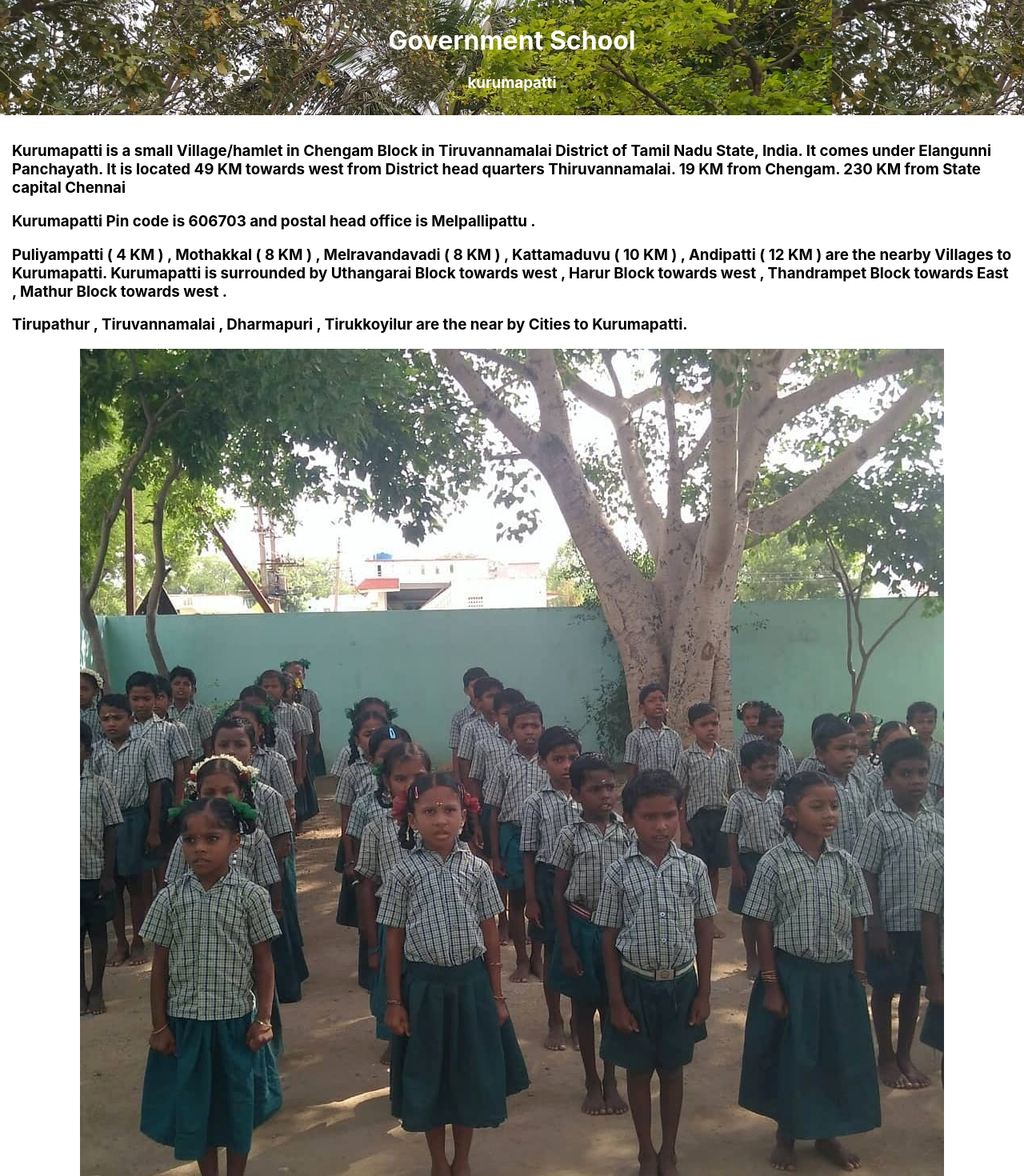
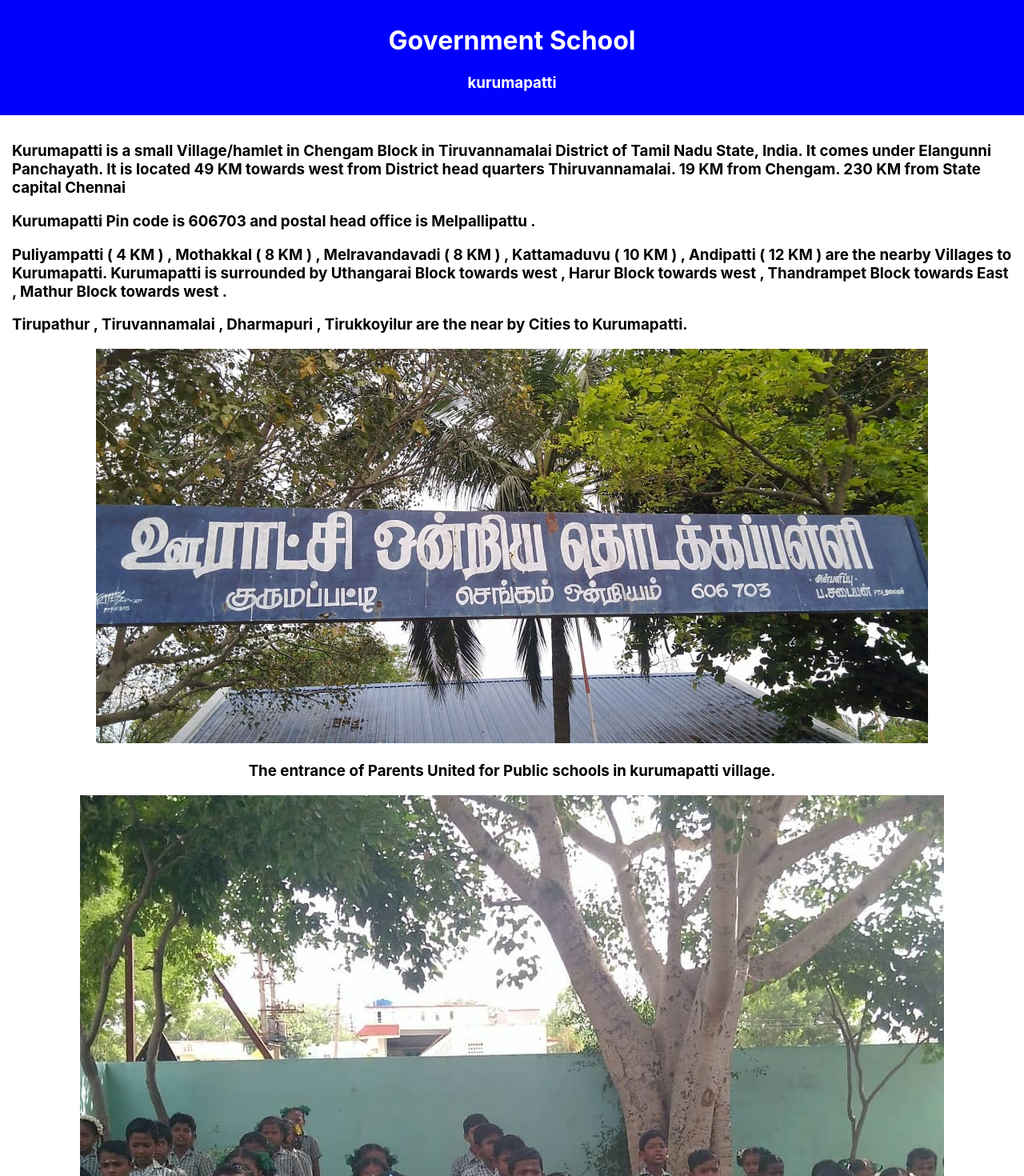
Before and after one commit to Kurumapattigovtschool/super-duper-waddle, a React (Create React App) app: page / in a window 1280 px wide. Shown: the top 1470 px of the page at 80% size. Built offline with nearby package versions, Linux system fonts and the light colour scheme.

Commit message:
Update App.js

```diff
--- a/src/App.js
+++ b/src/App.js
@@ -6,7 +6,7 @@ function App() {
   return (
   <>
 
-    <div class="header" style={{ backgroundImage: "url(/7.png)" }}>
+    <div class="header" style={{ backgroundColor: "blue" }}>
         <h1>Government School</h1>
             <h3>kurumapatti</h3>
     </div>
@@ -18,6 +18,12 @@ function App() {
 <h3>Puliyampatti ( 4 KM ) , Mothakkal ( 8 KM ) , Melravandavadi ( 8 KM ) , Kattamaduvu ( 10 KM ) , Andipatti ( 12 KM ) are the nearby Villages to Kurumapatti. Kurumapatti is surrounded by Uthangarai Block towards west , Harur Block towards west , Thandrampet Block towards East , Mathur Block towards west .</h3>
 
 <h3>Tirupathur , Tiruvannamalai , Dharmapuri , Tirukkoyilur are the near by Cities to Kurumapatti.</h3>
+
+<div class="text">
+	<img src="7.png" alt="logo" />
+	<h3>The entrance of Parents United for Public schools in kurumapatti village.</h3>
+	</div>
+
 	<div class="text">
 	<img src="1.png" alt="logo" />
 	<h3>Students are assembly prayer at 9.00am</h3>
```
